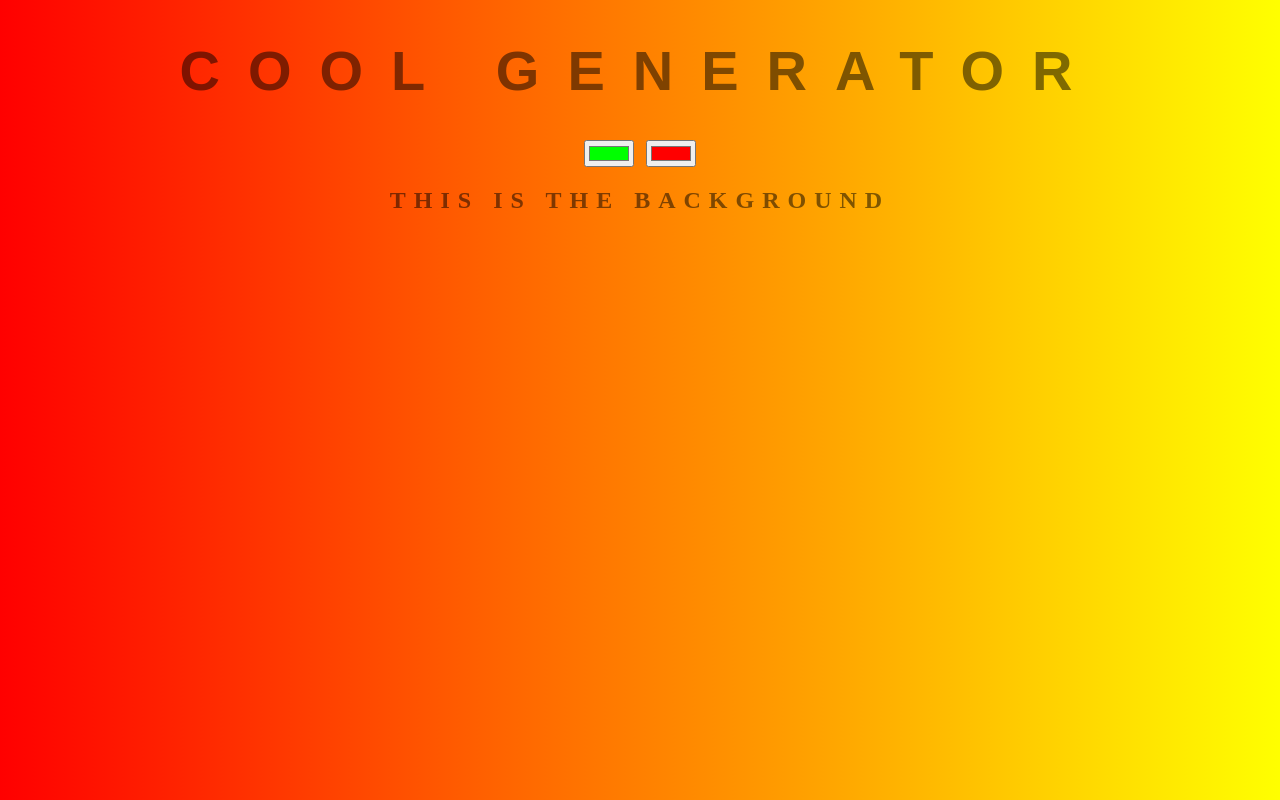
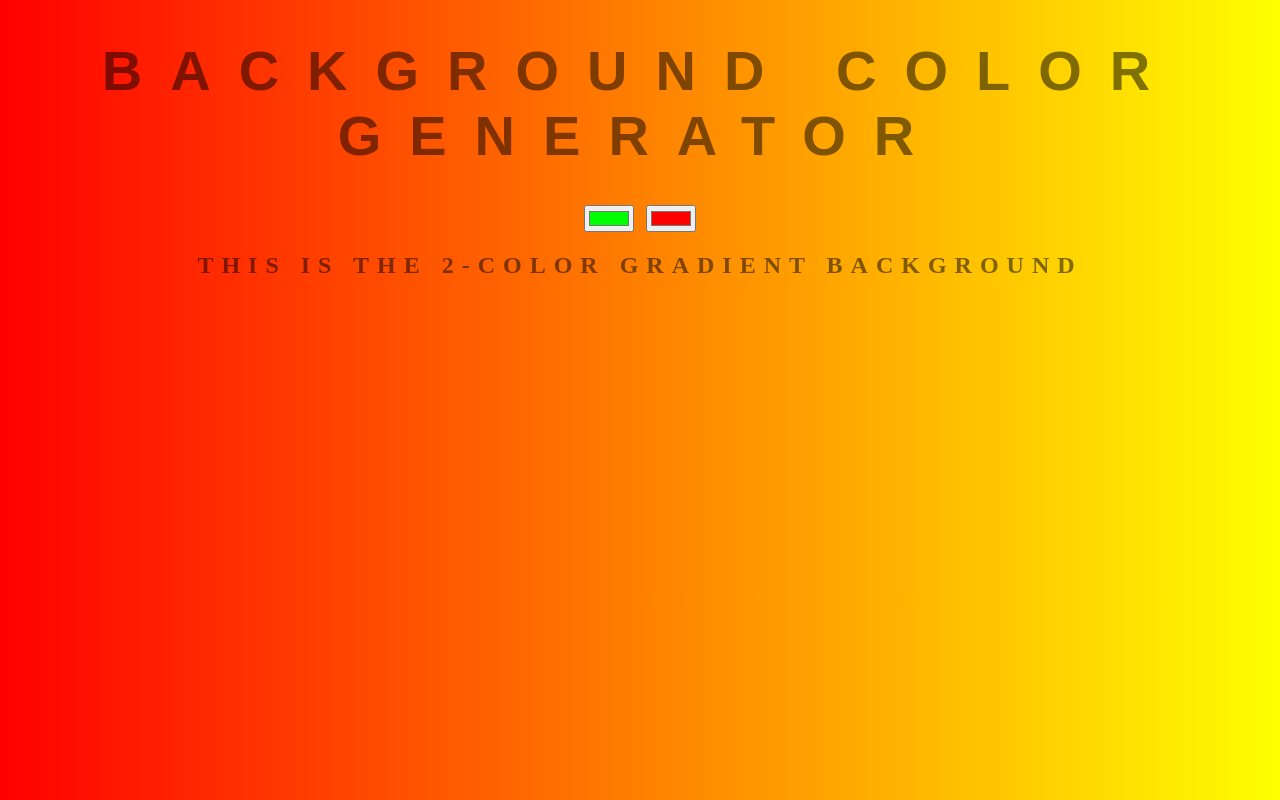
Before and after one commit to georgeyjacob/background-generator, a website: page index.html in a window 1280 px wide. Drawn offline with Linux system fonts and the light colour scheme.

Commit message:
changing the H1 and H2 headings

```diff
--- a/index.html
+++ b/index.html
@@ -7,10 +7,10 @@
     <link rel="stylesheet" type="text/css" href="style.css">
 </head>
 <body id="gradient">
-    <h1>Cool Generator</h1>
+    <h1>Background Color Generator</h1>
     <input class="color1" type="color" name="color1" value="#00ff00">
     <input class="color2" type="color" name="color2" value="#ff0000">
-    <h2>This is the Background</h2>
+    <h2>This is the 2-color gradient Background</h2>
     <h3></h3>
 
     <script type="text/javascript" src="script.js"></script>
```
